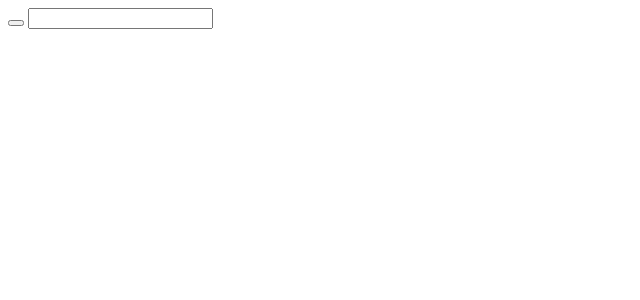
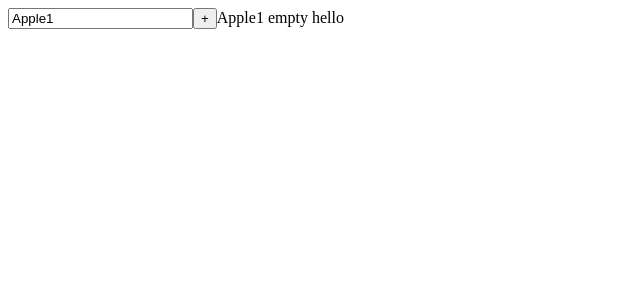
Before and after one commit to priyasingh55/react_hooks, a React (Create React App) app: page / in a window 1280 px wide. Shown: the top 300 px of the page, without its empty margins (0-640 px from the left). Built offline with nearby package versions, Linux system fonts and the light colour scheme.

Commit message:
1 file modified, 1 added

```diff
--- a/src/App.tsx
+++ b/src/App.tsx
@@ -4,15 +4,18 @@ import './style.css';
 import Count from "./Hooks/Example_usestate";
 import Resource from "./Hooks/Exp_useeffect";
 import EXp_usestatememo from './Hooks/Exp_usestatememo';
+import Todo_app from './samples/Todo _app';
+
 
 export default function App() {
   return (
     <div>
 
       {/* <Exp_useState /> */}
-      <Count />
+      {/* <Count /> */}
       {/* <Resource /> */}
       {/* <EXp_usestatememo /> */}
+      <Todo_app />
 
     </div>
   );
--- /dev/null
+++ b/src/samples/Todo _app.tsx
@@ -0,0 +1,27 @@
+import React, { useState } from "react";
+
+
+export default function Todo_app(){
+  const [name,setName]=useState("Apple1")
+  const [list,setList]=useState(["hello"])
+  const [lastname,setLastname]=useState('empty')
+  function updateList(){
+    setLastname(name)
+    setName("")
+    setList([name])
+   }
+
+  return(
+    <div>
+      <input type="text" value={name} onInput={e=>setName(e.target.value)}/>
+      <button onClick={e=>updateList()}> +</button>
+
+      {name}
+      &nbsp;
+      {lastname}
+      &nbsp;
+      {list}
+
+    </div>
+  )
+}
```
